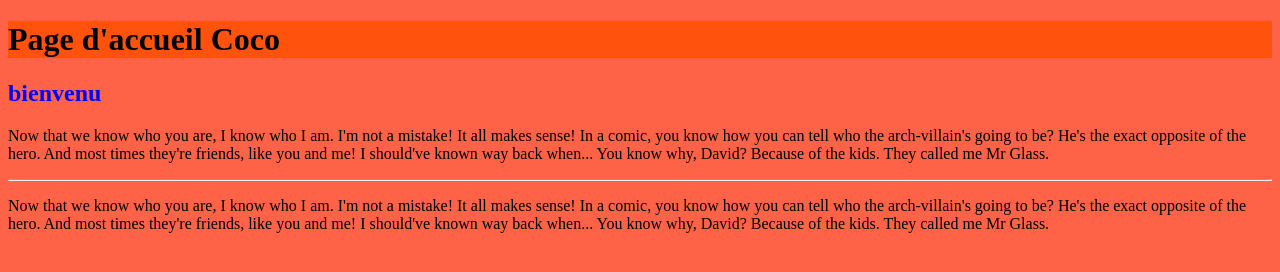
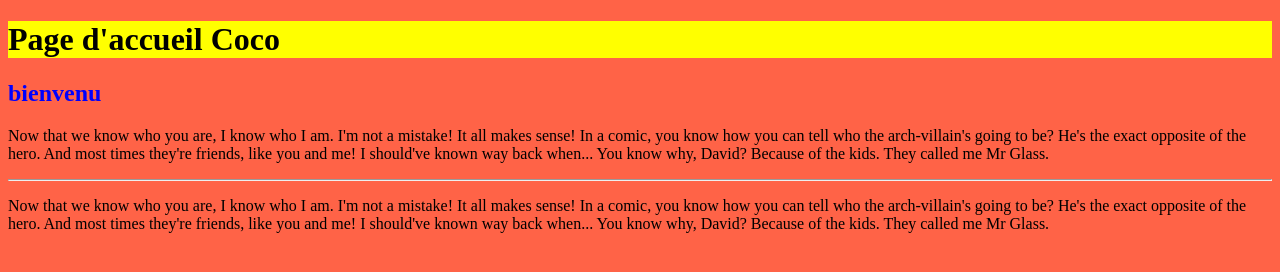
Before and after one commit to chrystelle77/coco, a plain HTML site: page index.html in a window 1280 px wide. Drawn offline with Linux system fonts and the light colour scheme.

Commit message:
changement de couleur

```diff
--- a/index.html
+++ b/index.html
@@ -7,7 +7,7 @@
 		background:tomato;
 	}
 		h1{
-			background: #FF530D;
+			background: yellow;
 		}
 		h2{
 			color:blue;
```
